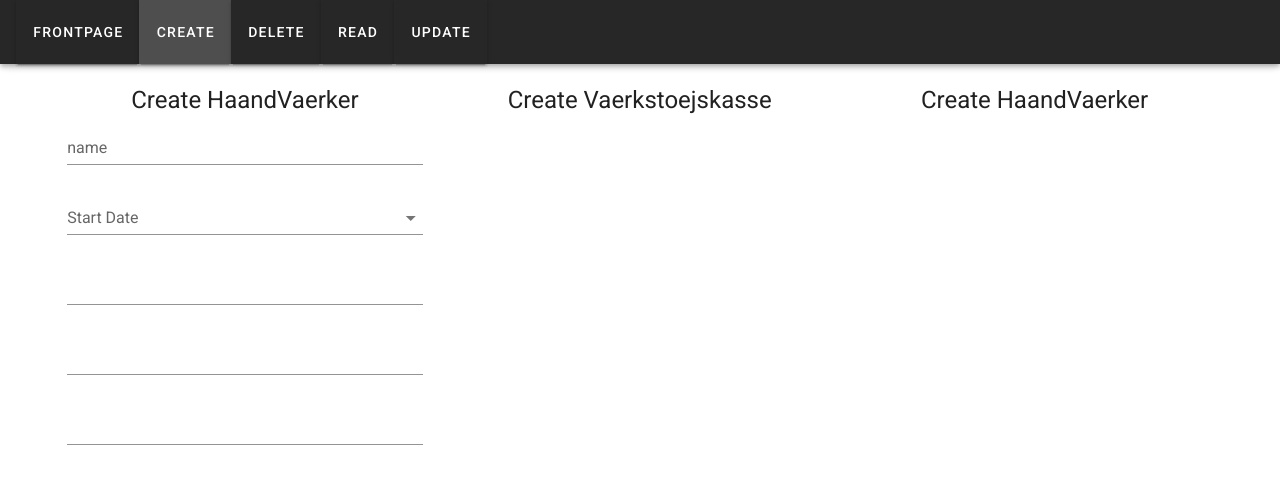
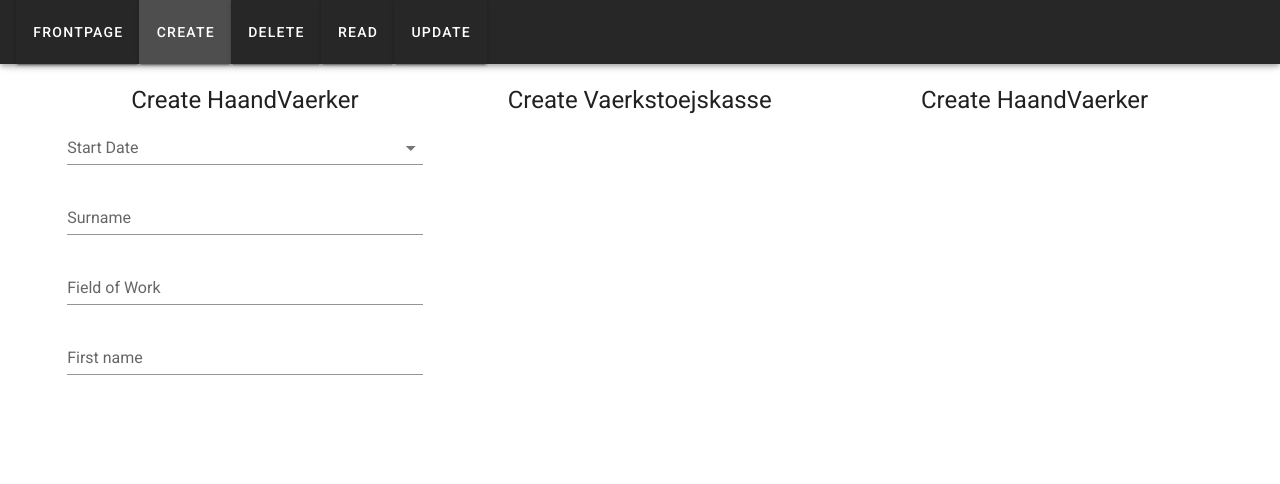
Before and after one commit to Berthelmaster/ONK-Delopgave-Projekt, a Vue app in the folder onk_delprojekt1_frontend/: page /Create in a window 1280 px wide. Shown: the top 484 px of the page. Built offline with nearby package versions, Linux system fonts and the light colour scheme.

Commit message:
Can now create Haandvarker

```diff
--- a/onk_delprojekt1_frontend/src/views/Create.vue
+++ b/onk_delprojekt1_frontend/src/views/Create.vue
@@ -8,22 +8,19 @@
                         v-model="valid"
                         lazy-validation>
 
-                        <v-text-field v-model="name" label="name">
-                        </v-text-field>
-
                         <v-select
                         v-model="select"
                         :items="items"
                         label="Start Date"
                         ></v-select>
 
-                        <v-text-field v-model="name1">
+                        <v-text-field v-model="Surname" label="Surname">
                         </v-text-field>
 
-                        <v-text-field v-model="name2">
+                        <v-text-field v-model="Field" label="Field of Work">
                         </v-text-field>
 
-                        <v-text-field v-model="name3">
+                        <v-text-field v-model="firstName" label="First name">
                         </v-text-field>
                     </v-form>
                 </div>
@@ -38,7 +35,9 @@
 </template>
 
 <script>
+
 export default {
+
     data: () => ({
         items: [
             new Date()
```
